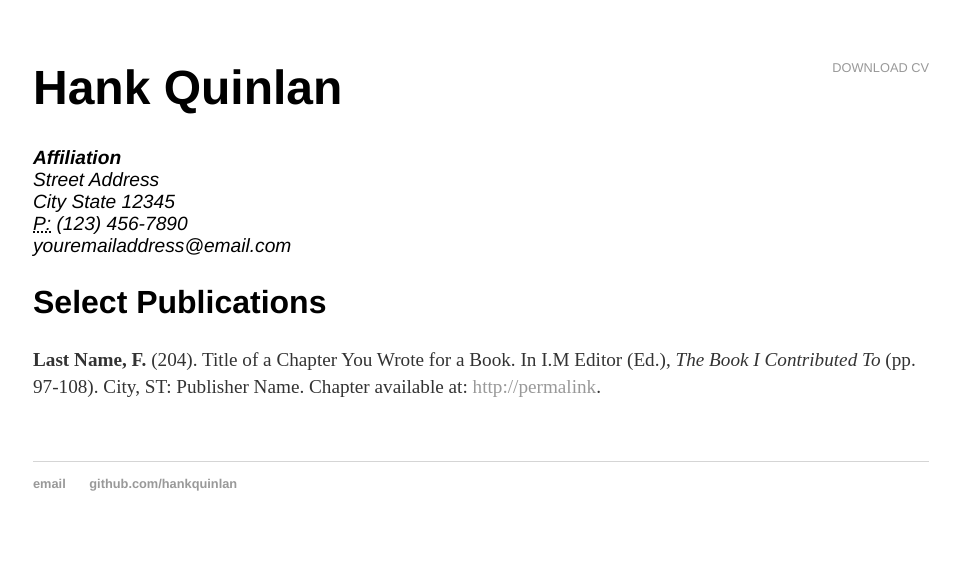
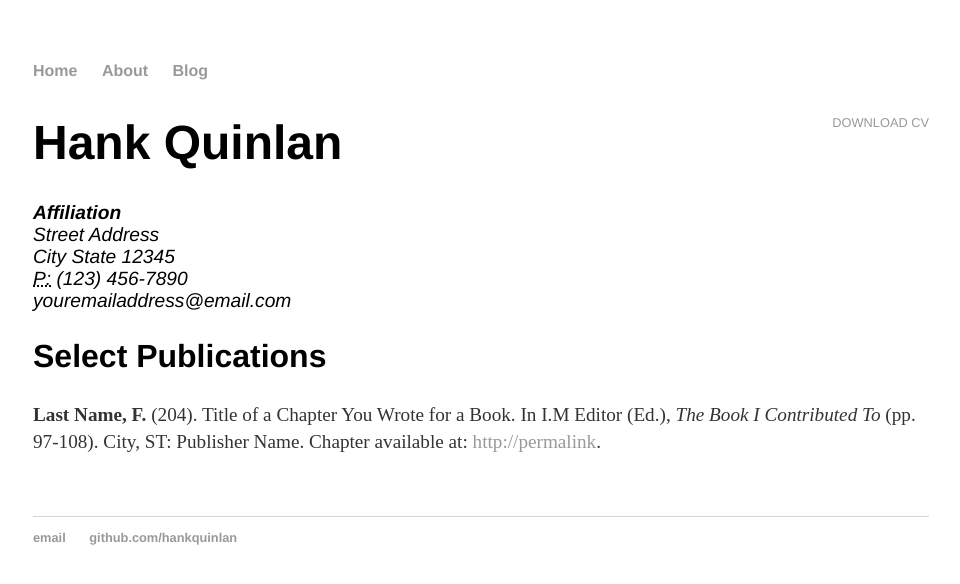
Before and after one commit to thetaylormcrae/thetaylormcrae.github.io, a Jekyll site: the page built from cv/index.html, in a window 1280 px wide. Shown: the top 584 px of the page, without its empty margins (159-1119 px from the left). Built offline with Jekyll 4.4.1, drawn with Linux system fonts in a browser that asks for light colours.

Commit message:
update reference to docs with pages

```diff
--- a/_layouts/default.html
+++ b/_layouts/default.html
@@ -7,7 +7,7 @@
     <body>
         <nav>
             <ul>
-                {% for item in site.data.pages.docs %}
+                {% for item in site.data.pages.pages %}
                 <li><a href="{{ item.url }}">{{ item.title }}</a></li>
                 {% endfor %}
             </ul>
```
